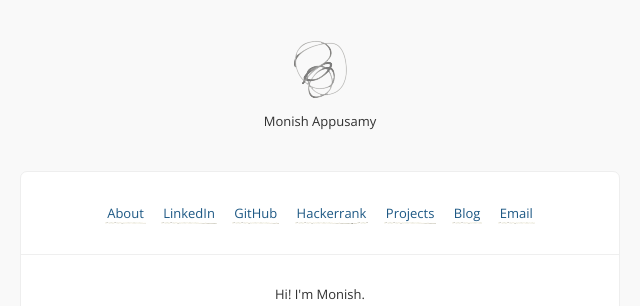
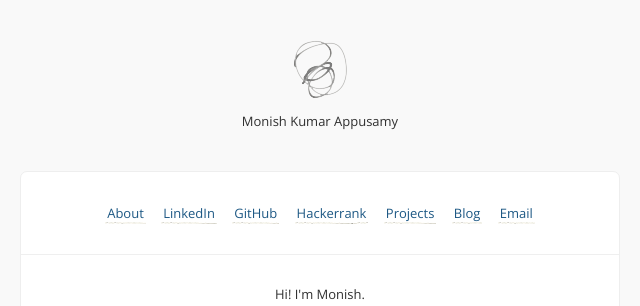
Before and after one commit to monishappusamy/monishappusamy.github.io, a Jekyll site: the page built from index.html, in a window 1280 px wide. Shown: the top 306 px of the page, without its empty margins (320-960 px from the left). Built offline with Jekyll 4.4.1, drawn with Linux system fonts in a browser that asks for light colours; Markdown is read by kramdown in place of the engine named in the settings; comment, search, counter and statistics services are not loaded.

Commit message:
Update _config.yml

```diff
--- a/_config.yml
+++ b/_config.yml
@@ -1,4 +1,4 @@
-title:            Monish Appusamy
+title:            Monish Kumar Appusamy
 description:      A personal portfolio site of Monish Kumar Appusamy
 url:              # monish.co.in
 signoff:          # Monish Kumar Appusamy.
```
